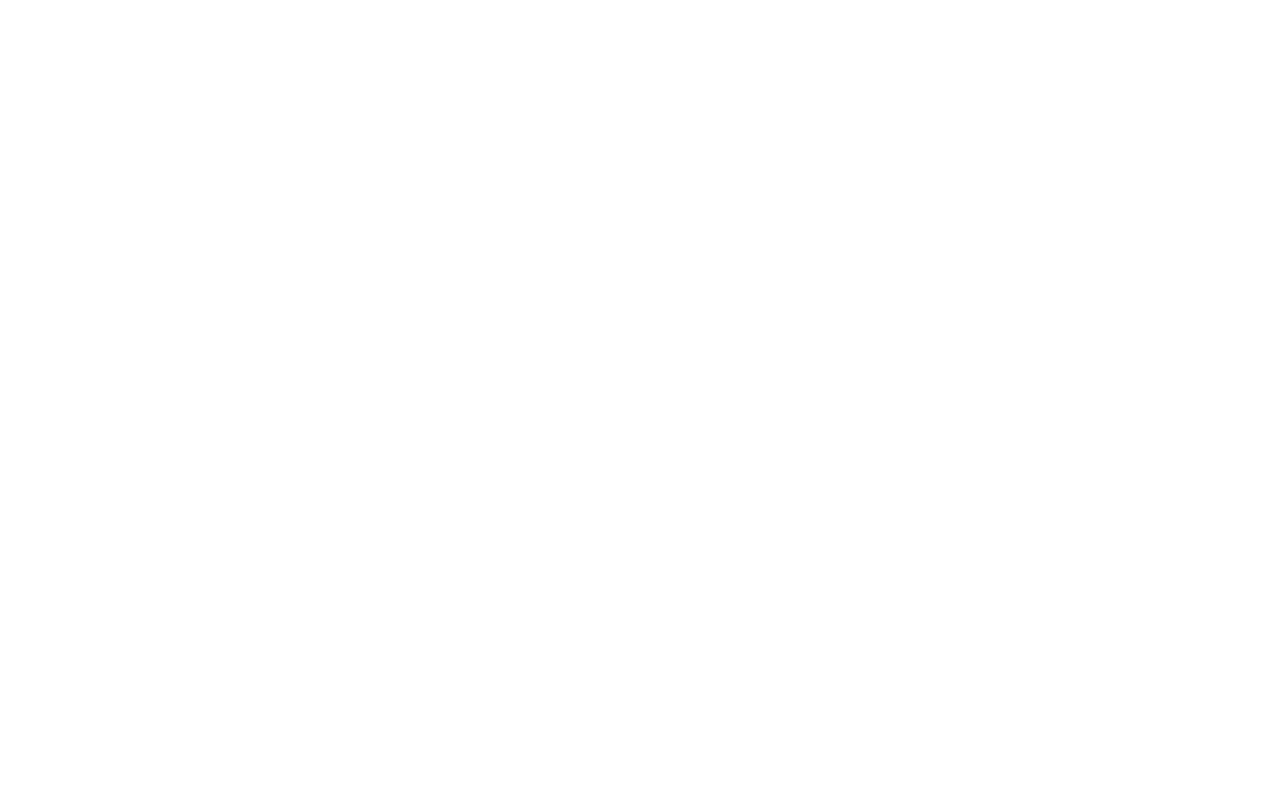
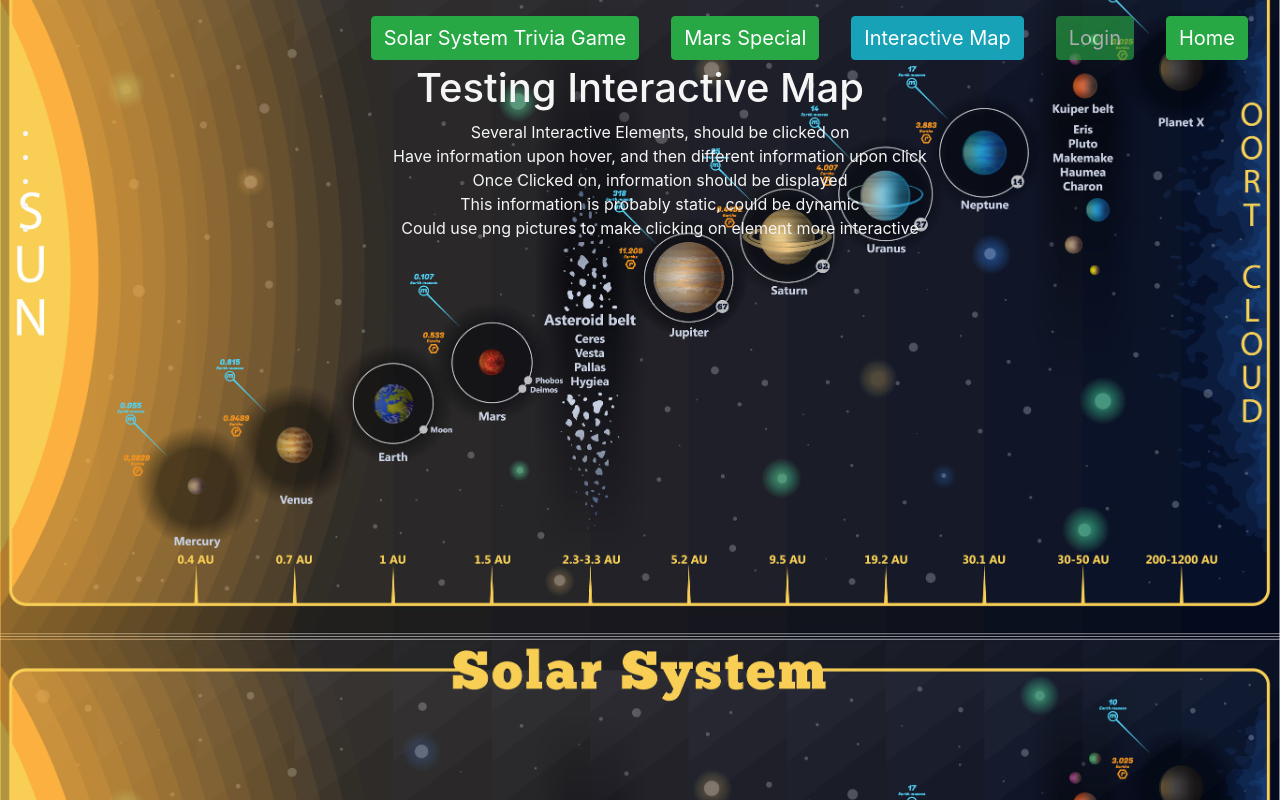
Before and after one commit to JakeG-9191/Solar-System-Info, a React (Create React App) app in the folder client/: page /solar_map in a window 1280 px wide. Built offline with nearby package versions, Linux system fonts and the light colour scheme.

Commit message:
replaced forum post component with interactive map, made changes across site for this implementation, began to build out interactive items within this component

```diff
--- a/client/src/App.js
+++ b/client/src/App.js
@@ -1,7 +1,7 @@
 import React from 'react';
 import Home from './components/Home';
 import Login from './components/Login';
-import Posts from './components/Posts';
+import SpaceMap from './components/SpaceMap';
 import Game from './components/Game';
 import Mars from './components/Mars';
 import { BrowserRouter as Router, Route, Switch } from 'react-router-dom';
@@ -14,7 +14,7 @@
         <Switch>
           <Route exact path='/' component={Home} />
           <Route exact path='/login' component={Login} />
-          <Route exact path='/posts' component={Posts} />
+          <Route exact path='/solar_map' component={SpaceMap} />
           <Route exact path='/game' component={Game} />
           <Route exact path='/mars' component={Mars} />
         </Switch>
--- a/client/src/components/Game/index.js
+++ b/client/src/components/Game/index.js
@@ -73,7 +73,7 @@
     document.body.classList.remove(`backdrop${2}`);
     document.body.classList.remove(`backdrop${3}`);
     document.body.classList.remove(`mars${0}`);
-    document.body.classList.remove(`post${0}`);
+    document.body.classList.remove(`space-map${0}`);
     document.body.classList.add(`game${newBackground}`);
   };
 
@@ -222,8 +222,8 @@
               Login
             </button>
           </Link>
-          <Link to='/posts'>
-            <button className='btn btn-success'>Forum Posts</button>
+          <Link to='/solar_map'>
+            <button className='btn btn-success'>Interactive Map</button>
           </Link>
           <Link to='/mars'>
             <button className='btn btn-success'>Mars Special</button>
--- a/client/src/components/Home/index.js
+++ b/client/src/components/Home/index.js
@@ -66,7 +66,7 @@
     let newBackground = Math.floor(Math.random() * 4);
     document.body.classList.remove(`game${0}`);
     document.body.classList.remove(`mars${0}`);
-    document.body.classList.remove(`post${0}`);
+    document.body.classList.remove(`space-map${0}`);
     document.body.classList.add(`backdrop${newBackground}`);
   };
 
@@ -82,8 +82,8 @@
               Login
             </button>
           </Link>
-          <Link to='/posts'>
-            <button className='btn btn-success'>Forum Posts</button>
+          <Link to='/solar_map'>
+            <button className='btn btn-success'>Interactive Map</button>
           </Link>
           <Link to='/mars'>
             <button className='btn btn-success'>Mars Special</button>
--- a/client/src/components/Mars/index.js
+++ b/client/src/components/Mars/index.js
@@ -239,7 +239,7 @@
     document.body.classList.remove(`backdrop${2}`);
     document.body.classList.remove(`backdrop${3}`);
     document.body.classList.remove(`game${0}`);
-    document.body.classList.remove(`post${0}`);
+    document.body.classList.remove(`space-map${0}`);
     document.body.classList.add(`mars${newBackground}`);
   };
 
@@ -306,8 +306,8 @@
               Login
             </button>
           </Link>
-          <Link to='/posts'>
-            <button className='btn btn-success'>Forum Posts</button>
+          <Link to='/solar_map'>
+            <button className='btn btn-success'>Interactive Map</button>
           </Link>
           <Link to='/mars'>
             <button className='btn btn-info'>Mars Special</button>
--- a/client/src/components/Posts/style.css
+++ /dev/null
@@ -1,10 +0,0 @@
-#all-posts {
-  margin-top: 2rem;
-}
-
-.post0 {
-  background-image: url('../../utils/posts/0.jpg');
-  background-repeat: no-repeat;
-  background-size: cover, contain;
-  background-attachment: fixed;
-}
--- a/client/src/components/Posts/index.js
+++ b/client/src/components/SpaceMap/index.js
@@ -3,13 +3,8 @@
 import { Link } from 'react-router-dom';
 import './style.css';
 
-class Posts extends Component {
-  state = {
-    posts: []
-  };
-
+class SpaceMap extends Component {
   componentDidMount() {
-    this.grabAllPosts();
     this.loadBackground();
   }
 
@@ -21,35 +16,7 @@
     document.body.classList.remove(`backdrop${3}`);
     document.body.classList.remove(`mars${0}`);
     document.body.classList.remove(`game${0}`);
-    document.body.classList.add(`post${newBackground}`);
-  };
-
-  grabAllPosts = () => {
-    API.getPosts().then(res => {
-      console.log(res);
-      let myArray = [];
-      for (let i = 0; i < res.data.length; i++) {
-        let name = res.data[i].name;
-        let text = res.data[i].text;
-        let date = res.data[i].date;
-
-        let obj = {
-          name: name,
-          text: text,
-          date: date
-        };
-
-        myArray.push(obj);
-      }
-
-      this.setState({
-        posts: myArray
-      });
-    });
-  };
-
-  newPost = id => {
-    API.addPost(id).then(res => {});
+    document.body.classList.add(`space-map${newBackground}`);
   };
 
   render() {
@@ -64,8 +31,8 @@
               Login
             </button>
           </Link>
-          <Link to='/posts'>
-            <button className='btn btn-info'>Forum Posts</button>
+          <Link to='/solar_map'>
+            <button className='btn btn-info'>Interactive Map</button>
           </Link>
           <Link to='/mars'>
             <button className='btn btn-success'>Mars Special</button>
@@ -77,21 +44,24 @@
           </Link>
         </div>
         <div>
-          <h1>Testing Posts</h1>
-          <button onClick={this.grabAllPosts}>Grab Posts</button>
-          <h2>
-            {this.state.posts.map(post => (
-              <div id='all-posts'>
-                <h4>Name: {post.name}</h4>
-                <h4>Comment: {post.text}</h4>
-                <h4>Date: {post.date}</h4>
-              </div>
-            ))}
-          </h2>
+          <h1>Testing Interactive Map</h1>
+          <ul>
+            <li>Several Interactive Elements, should be clicked on</li>
+            <li>
+              Have information upon hover, and then different information upon
+              click
+            </li>
+            <li>Once Clicked on, information should be displayed</li>
+            <li>This information is probably static, could be dynamic</li>
+            <li>
+              Could use png pictures to make clicking on element more
+              interactive
+            </li>
+          </ul>
         </div>
       </>
     );
   }
 }
 
-export default Posts;
+export default SpaceMap;
--- /dev/null
+++ b/client/src/components/SpaceMap/style.css
@@ -0,0 +1,5 @@
+.space-map0 {
+  background-image: url('../../utils/spaceMap/0.jpg');
+  background-size: cover;
+  background-position-y: -10vh;
+}
```
Also changed, not shown: client/src/utils/posts/0.jpg (deleted), client/src/utils/spaceMap/0.jpg (added).
